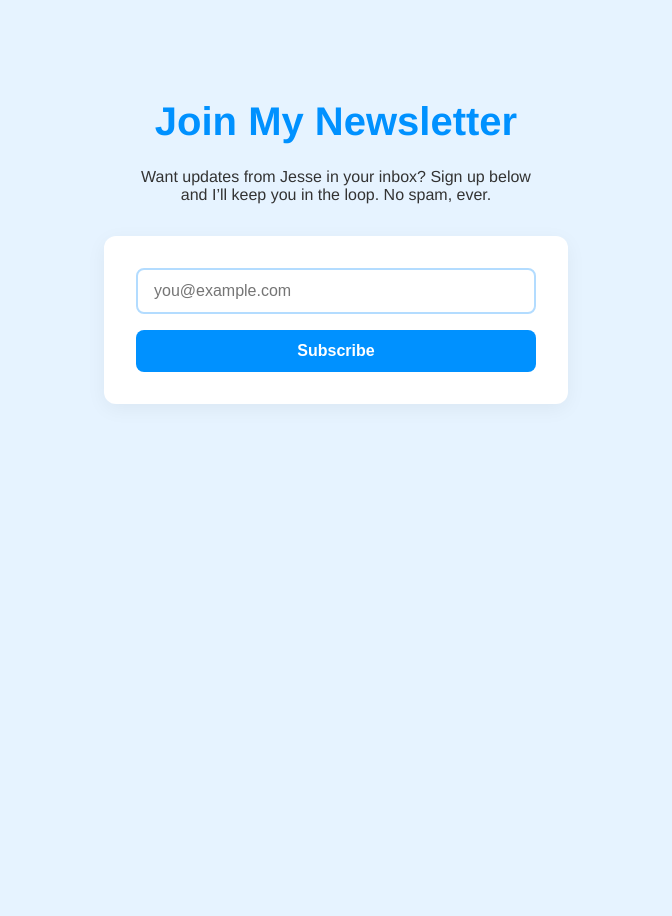
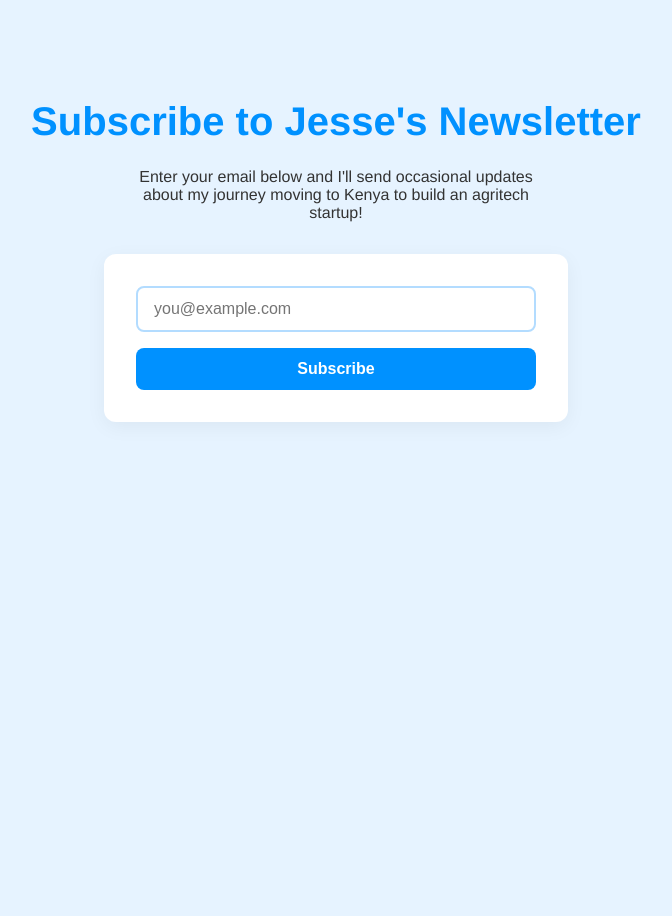
Before and after one commit to jlo13034/Jesse-Pound, a Jekyll site: the page newsletter.html, which Jekyll copies as it is, in a window 1280 px wide. Shown: the whole page, without its empty margins (304-976 px from the left). Built offline with Jekyll 4.4.1, drawn with Linux system fonts in a browser that asks for light colours.

Commit message:
Update newsletter.html

```diff
--- a/newsletter.html
+++ b/newsletter.html
@@ -73,8 +73,8 @@
   </style>
 </head>
 <body>
-  <h1>Join My Newsletter</h1>
-  <p>Want updates from Jesse in your inbox? Sign up below and I’ll keep you in the loop. No spam, ever.</p>
+  <h1>Subscribe to Jesse's Newsletter</h1>
+  <p>Enter your email below and I'll send occasional updates about my journey moving to Kenya to build an agritech startup!</p>
 
   <form id="email-form"
         action="https://docs.google.com/forms/u/0/d/e/1FAIpQLSfCARrS2H3tSaGnYqJObtlsxrFQLWc1cBAcJMPA7dff4fe1jQ/formResponse"
```
